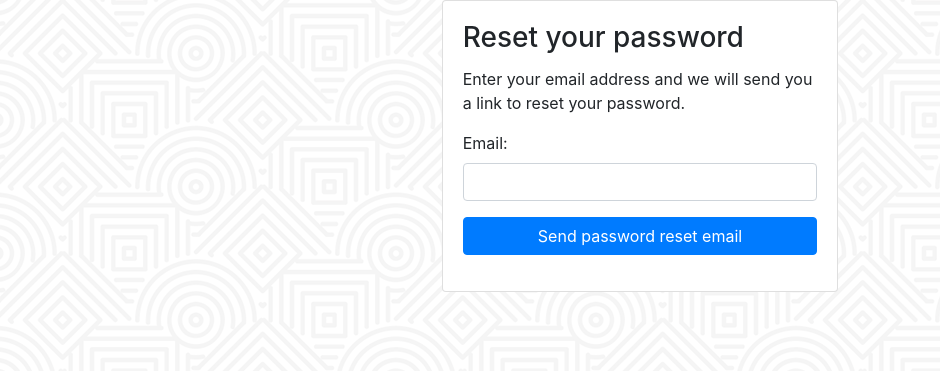
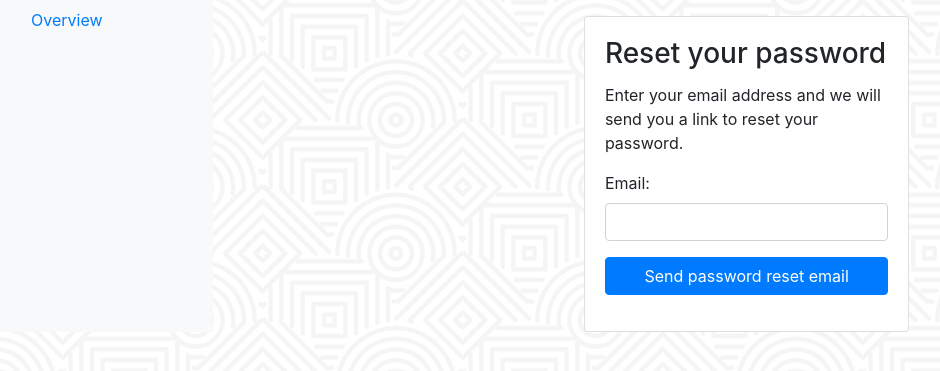
Before and after one commit to RonaldTheodoro/tcc-simple-ticket, a Django app: page /reset/ in a window 1280 px wide. Shown: the part 56-427 px from the top of the page, without its empty margins (0-940 px from the left). Run offline with Django 3.2, Linux system fonts and the light colour scheme; parts of the project's set-up code (start-up, migrations or seed data) failed here and were passed over; some libraries are stand-ins or nearby versions.

Commit message:
move side bar to base.html

```diff
--- a/templates/base.html
+++ b/templates/base.html
@@ -19,8 +19,13 @@
         {% include 'navbar.html' %}
     </header>
     <div class="container-fluid">
-        {% block content %}
-        {% endblock content %}
+        <div class="row">
+            {% include 'core/sidebar.html' %}
+            <main role="main" class="col-sm-9 ml-sm-auto col-md-10 pt-3">
+                {% block content %}
+                {% endblock content %}
+            </main>
+        </div>
     </div>
 
     <script src="{% static 'js/jquery.js' %}"></script>
--- a/templates/core/index.html
+++ b/templates/core/index.html
@@ -2,8 +2,5 @@
 {% load static %}
 
 {% block content %}
-    <div class="row">
-        {% include 'core/sidebar.html' %}
-        {% include 'core/main.html' %}
-    </div>
+    {% include 'core/main.html' %}
 {% endblock content %}
--- a/templates/core/main.html
+++ b/templates/core/main.html
@@ -1,4 +1,3 @@
-<main role="main" class="col-sm-9 ml-sm-auto col-md-10 pt-3">
 <h1>Dashboard</h1>
 <section class="row text-center placeholders">
 
@@ -28,4 +27,3 @@
         </tbody>
     </table>
 </div>
-</main>
```
Lines whose indentation alone changed are shown as unchanged.
